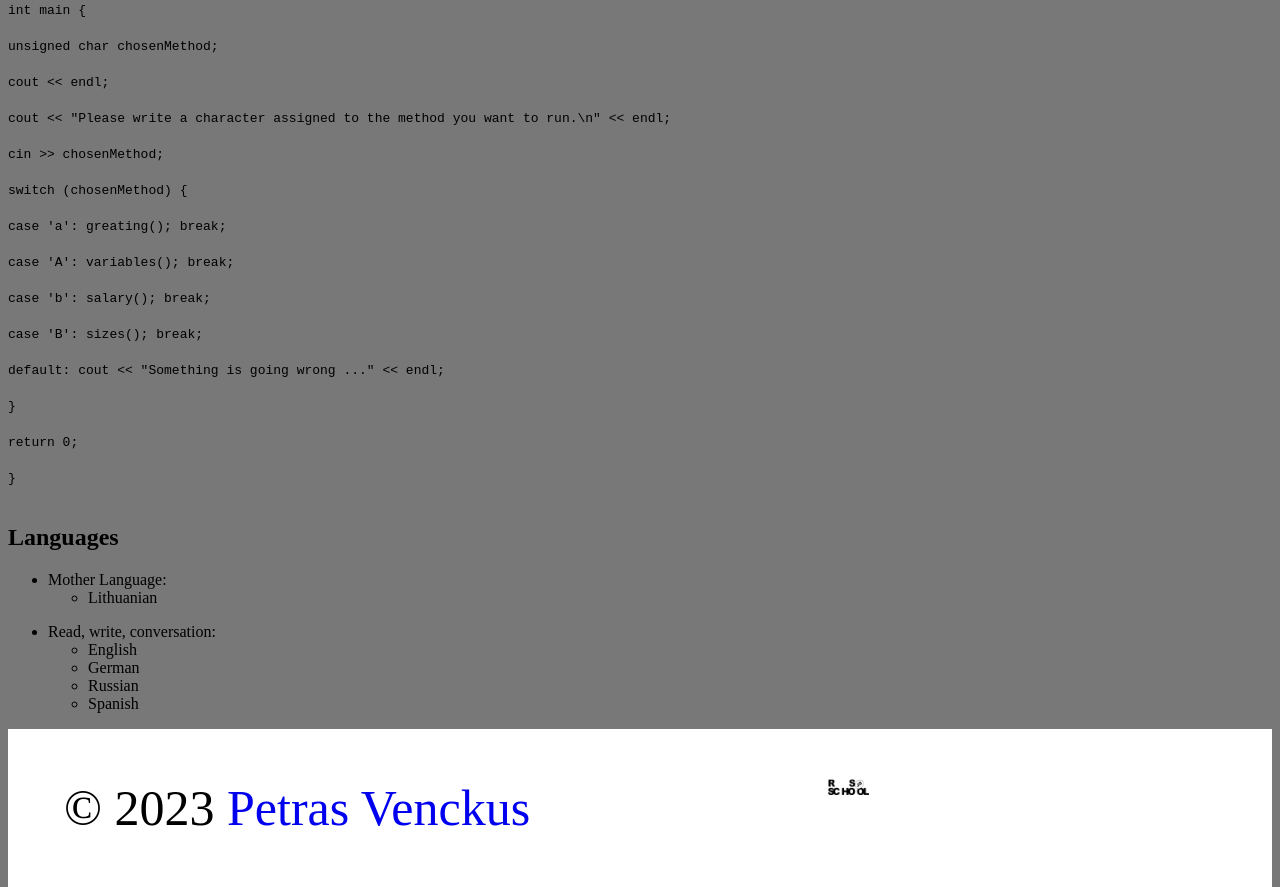
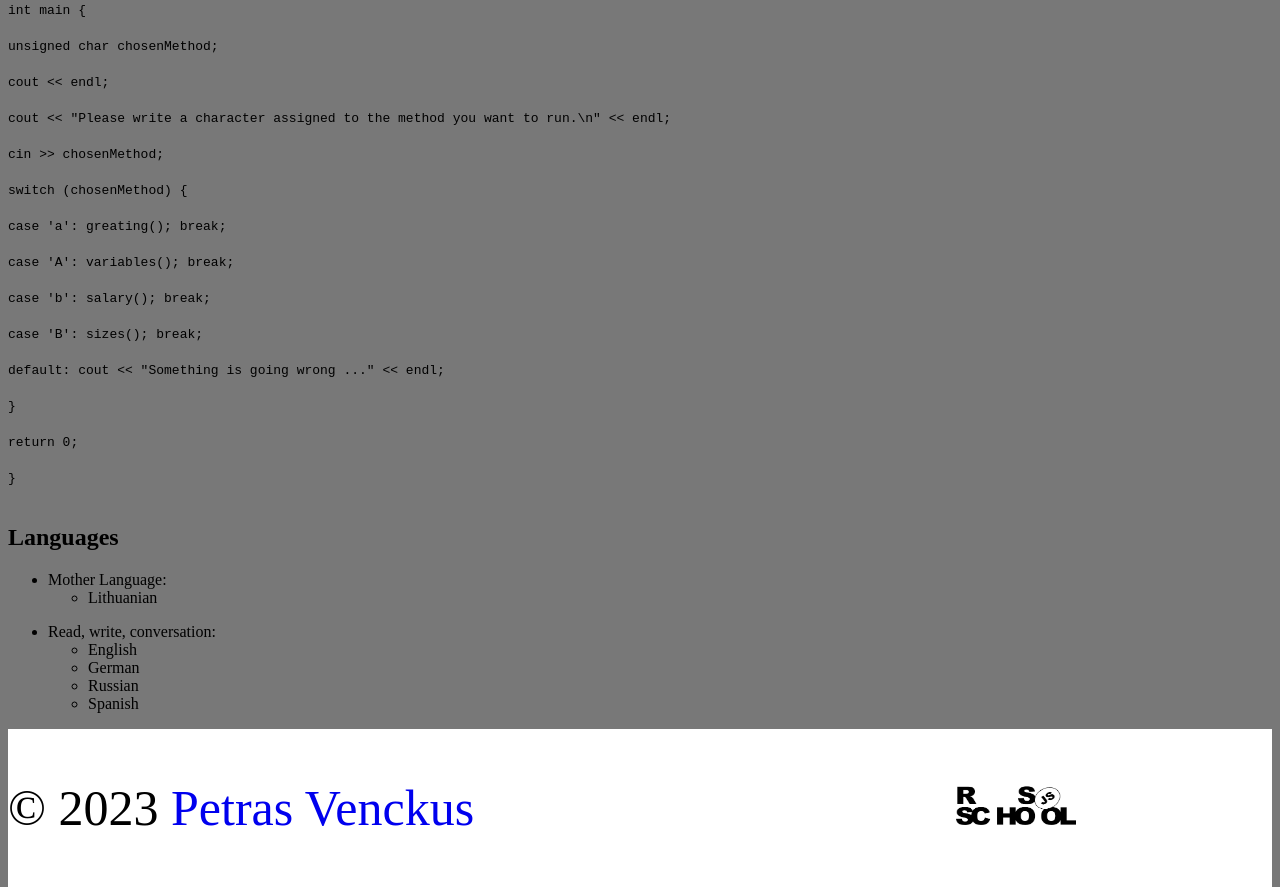
Before and after one commit to ptrvenckus/rsschool-cv, a plain HTML site: page index.html in a window 1280 px wide. Shown: the part 1506-2393 px from the top of the page. Drawn offline with Linux system fonts and the light colour scheme.

Commit message:
feat: add changes to footer style

```diff
--- a/index.html
+++ b/index.html
@@ -102,10 +102,10 @@
   </ul>
  </section>
  <footer class="footer">
-  <p class="copyright">&copy; 2023 <a href="https://github.com/ptrvenckus">Petras Venckus</a></p>
+  <p class="copyright">&copy; 2023 <a class="github-link" href="https://github.com/ptrvenckus">Petras Venckus</a></p>
   <!-- original image width: 800, height: 298 -->
-  <a href="https://rs.school/js/"><img class="rsschool-logo" src="./assets/img/rsschool-js-logo.png"
-  alt="Real Scope School Logo"></a>
+  <p class="rsschool"><a class="rsschool-link" href="https://rs.school/js/"><img class="rsschool-logo" src="./assets/img/rsschool-js-logo.png"
+  alt="Real Scope School Logo"></a></p>
  </footer>
 </body>
 </html>
--- a/style.css
+++ b/style.css
@@ -4,10 +4,6 @@ html {
  margin: 0;
  padding: 0;
  background: rgb(120, 120, 120);
-}
-
-a {
- text-decoration: none;
 }
 
 /* header */
@@ -70,9 +66,19 @@ a {
  font-size: 50px;
 }
 
+.rsschool {
+ width: 50%;
+}
+
+.github-link,
+.rsschool-link {
+ text-decoration: none;
+}
+
+/* .rsschool-logo: original logo width: 800px, height: 198px */
 .rsschool-logo {
- /* original logo width: 800px, height: 198px */
- padding: 50px 20px;
- width: 10%;
- height: 10%;
+ width: 120px;
+ height: 40px;
+ padding-left: 50%;
+ padding-top: 40px;
 }
```
